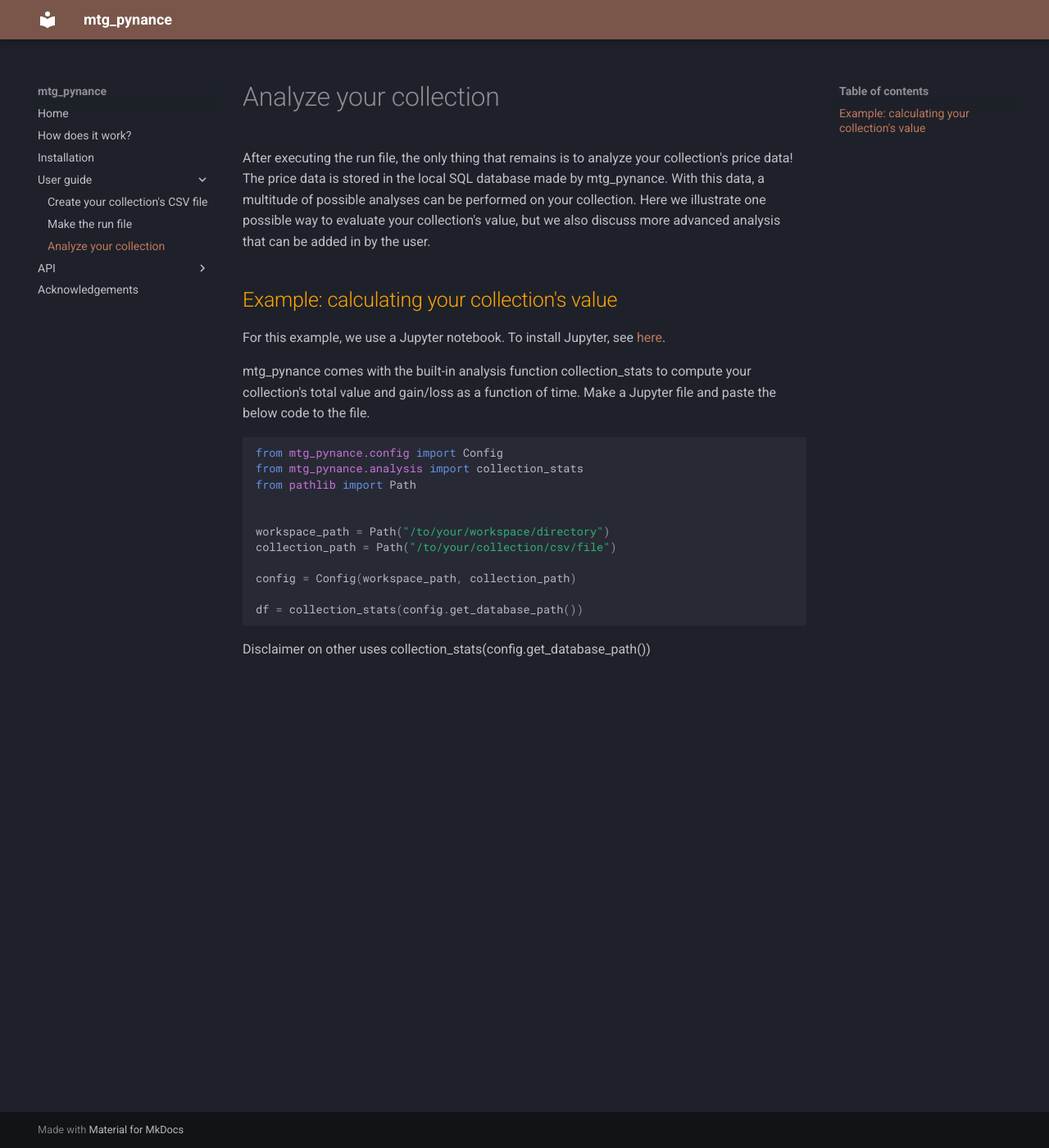
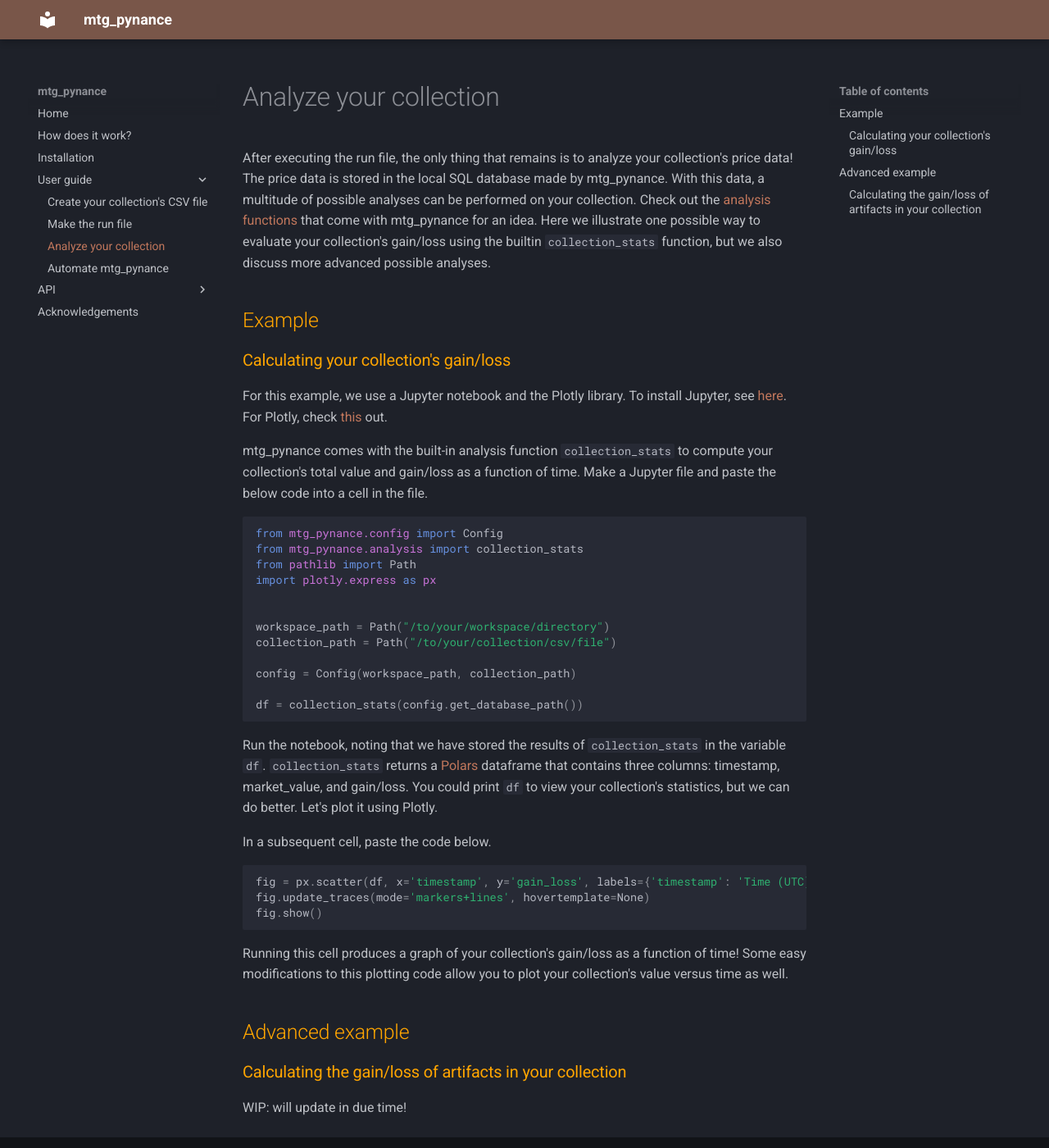
Before and after one commit to sigmanotation/mtg_pynance, an MkDocs documentation site: the page built from docs/user_guide/collection_analysis.md, in a window 1280 px wide and 1400 px high. Shown: the whole window at 82% size. Built offline with MkDocs 1.6.1 and Material for MkDocs 9.7.7, drawn with Linux system fonts in a browser that asks for light colours.

Commit message:
Updating docs.

````diff
--- /dev/null
+++ b/docs/user_guide/automation.md
@@ -0,0 +1 @@
+WIP: will update in the future!
--- a/docs/user_guide/collection_analysis.md
+++ b/docs/user_guide/collection_analysis.md
@@ -1,15 +1,17 @@
-After executing the run file, the only thing that remains is to analyze your collection's price data! The price data is stored in the local SQL database made by mtg_pynance. With this data, a multitude of possible analyses can be performed on your collection. Here we illustrate one possible way to evaluate your collection's value, but we also discuss more advanced analysis that can be added in by the user.
+After executing the run file, the only thing that remains is to analyze your collection's price data! The price data is stored in the local SQL database made by mtg_pynance. With this data, a multitude of possible analyses can be performed on your collection. Check out the [analysis functions](../api/analysis.md) that come with mtg_pynance for an idea. Here we illustrate one possible way to evaluate your collection's gain/loss using the builtin `#!python collection_stats` function, but we also discuss more advanced possible analyses.
 
-## Example: calculating your collection's value
+## Example
+### Calculating your collection's gain/loss
 
-For this example, we use a Jupyter notebook. To install Jupyter, see [here](https://jupyter.org/).
+For this example, we use a Jupyter notebook and the Plotly library. To install Jupyter, see [here](https://jupyter.org/). For Plotly, check [this](https://plotly.com/python/) out.
 
-mtg_pynance comes with the built-in analysis function collection_stats to compute your collection's total value and gain/loss as a function of time. Make a Jupyter file and paste the below code to the file.
+mtg_pynance comes with the built-in analysis function `#!python collection_stats` to compute your collection's total value and gain/loss as a function of time. Make a Jupyter file and paste the below code into a cell in the file.
 
 ```python
 from mtg_pynance.config import Config
 from mtg_pynance.analysis import collection_stats
 from pathlib import Path
+import plotly.express as px
 
 
 workspace_path = Path("/to/your/workspace/directory")
@@ -19,6 +21,19 @@ config = Config(workspace_path, collection_path)
 
 df = collection_stats(config.get_database_path())
 ```
+Run the notebook, noting that we have stored the results of `#!python collection_stats` in the variable `#!python df`. `#!python collection_stats` returns a [Polars](https://pola.rs/) dataframe that contains three columns: timestamp, market_value, and gain/loss. You could print `#!python df` to view your collection's statistics, but we can do better. Let's plot it using Plotly.
 
+In a subsequent cell, paste the code below.
 
-Disclaimer on other uses collection_stats(config.get_database_path())
+```python
+fig = px.scatter(df, x='timestamp', y='gain_loss', labels={'timestamp': 'Time (UTC)', 'gain_loss': 'Gain/loss (USD)'})
+fig.update_traces(mode='markers+lines', hovertemplate=None)
+fig.show()
+```
+
+Running this cell produces a graph of your collection's gain/loss as a function of time! Some easy modifications to this plotting code allow you to plot your collection's value versus time as well.
+
+## Advanced example
+### Calculating the gain/loss of artifacts in your collection
+
+WIP: will update in due time!
--- a/mkdocs.yml
+++ b/mkdocs.yml
@@ -16,6 +16,7 @@ nav:
     - Create your collection's CSV file: user_guide/csv_file_creation.md
     - Make the run file: user_guide/run_file_creation.md
     - Analyze your collection: user_guide/collection_analysis.md
+    - Automate mtg_pynance: user_guide/automation.md
   - API:
     - Analysis: api/analysis.md
     - Collection: api/collection.md
````
Also changed, not shown: docs/explanation.md (+11 -7 lines).
